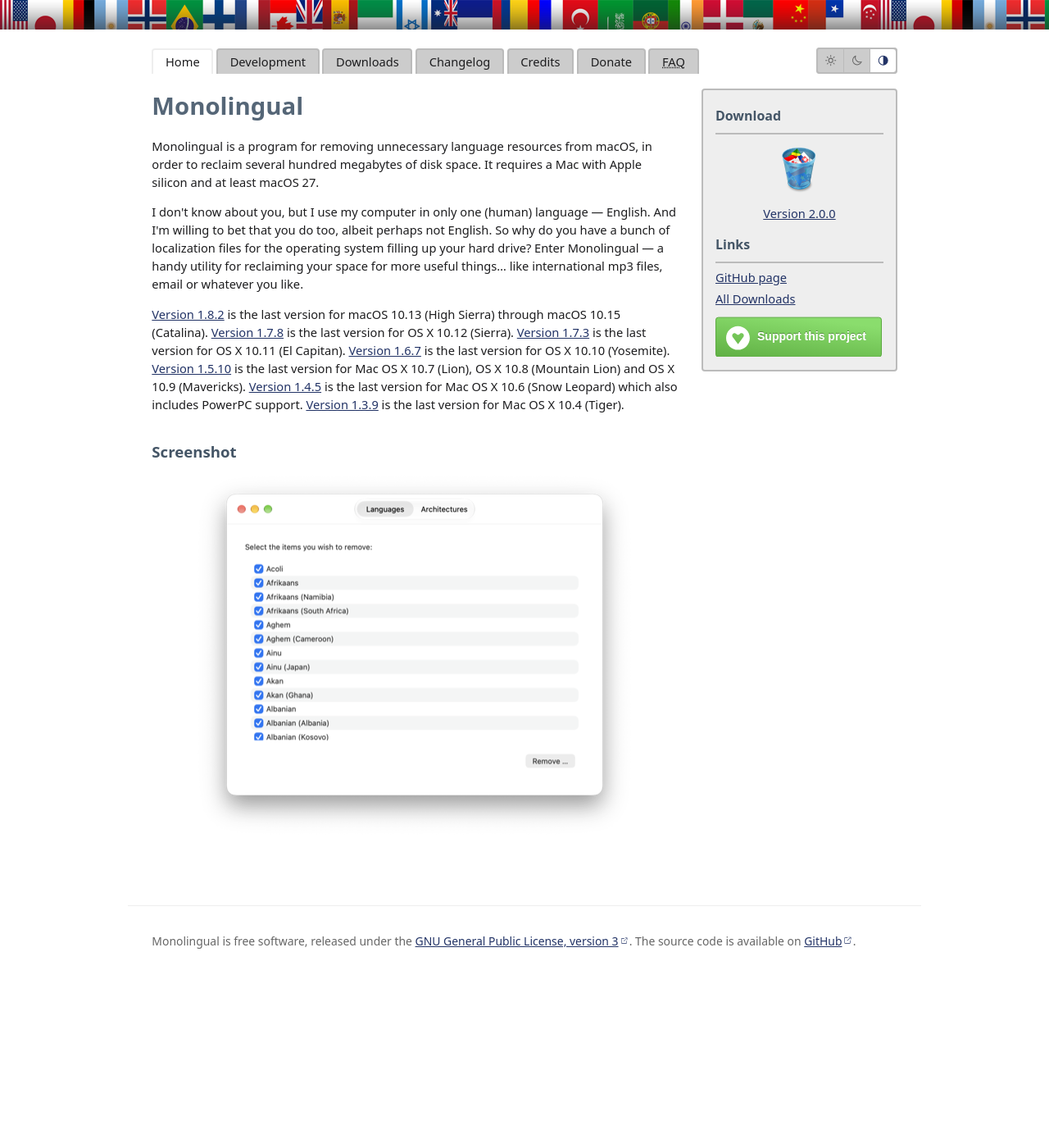
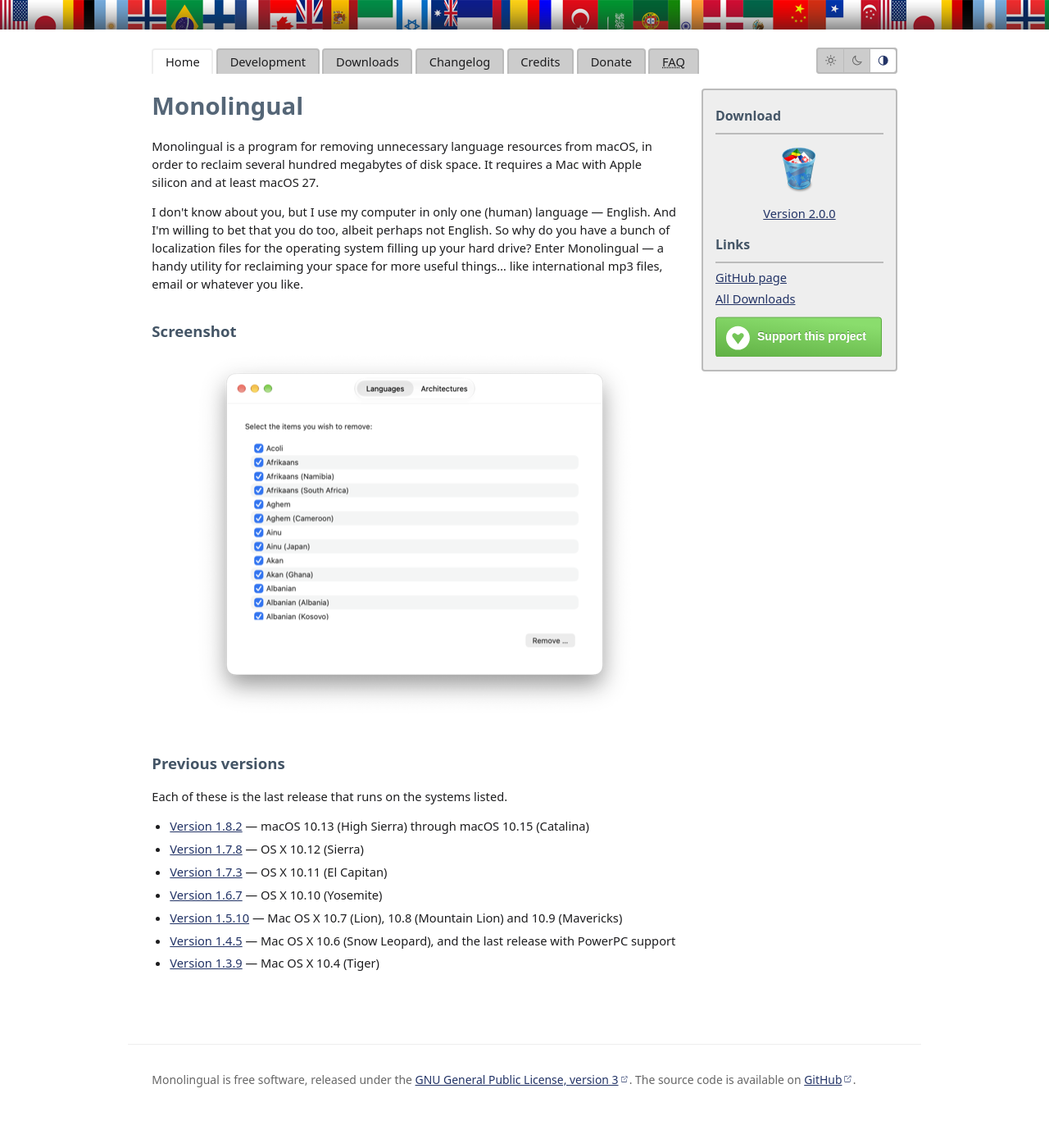
Before and after one commit to IngmarStein/Monolingual, a Jekyll site: the page built from index.html, in a window 1280 px wide. Shown: the whole page at 82% size. Built offline with Jekyll 4.4.1, drawn with Linux system fonts in a browser that asks for light colours; before the commit the page ends 1231 px from its top, so only the background shows below that.

Commit message:
Turn the previous versions into a list below the screenshot
The seven older releases were one paragraph of seven sentences, each
ending in the system it is the last for, which forced a reader to scan
mid-sentence for the line that applies to them. They are now a list under
their own heading, version first and system after it, so the version
numbers line up and the systems can be read down the page.

The download box in the sidebar keeps its single call to action: at 260px
wide, seven rows of version and system would have made the box twice as
tall as the button it exists to show, and on a narrow window the sidebar
is drawn after the whole article anyway.

```diff
--- a/css/main.css
+++ b/css/main.css
@@ -404,6 +404,26 @@
 	max-width: 546px;
 }
 
+/* The older releases are a lookup list rather than prose: the version is read
+   first and the system it is the last for follows it. */
+ul.versions
+{
+	margin: 1em 0;
+	padding-left: 1.5em;
+}
+
+ul.versions li + li
+{
+	margin-top: .4em;
+}
+
+/* A version number split over two lines ("Version" / "1.8.2") reads as two
+   entries in a list like this one. */
+ul.versions a
+{
+	white-space: nowrap;
+}
+
 ul.donate
 {
 	display: flex;
--- a/index.html
+++ b/index.html
@@ -13,17 +13,42 @@
 			filling up your hard drive? Enter Monolingual &#8212; a handy utility for reclaiming your
 			space for more useful things&#8230; like international mp3 files, email or whatever you like.
 		</p>
-		<p>
-			<a href="{{ site.github_download_url | replace: 'VERSION', '1.8.2' | append: '.dmg' }}">Version 1.8.2</a> is the last version for macOS 10.13 (High Sierra) through macOS 10.15 (Catalina).
-			<a href="{{ site.github_download_url | replace: 'VERSION', '1.7.8' | append: '.dmg' }}">Version 1.7.8</a> is the last version for OS X 10.12 (Sierra).
-			<a href="{{ site.github_download_url | replace: 'VERSION', '1.7.3' | append: '.dmg' }}">Version 1.7.3</a> is the last version for OS X 10.11 (El Capitan).
-			<a href="{{ site.github_download_url | replace: 'VERSION', '1.6.7' | append: '.dmg' }}">Version 1.6.7</a> is the last version for OS X 10.10 (Yosemite).
-			<a href="{{ site.github_download_url | replace: 'VERSION', '1.5.10' | append: '.dmg' }}">Version 1.5.10</a> is the last version for Mac OS X 10.7 (Lion), OS X 10.8 (Mountain Lion) and OS X 10.9 (Mavericks).
-			<a href="{{ site.github_download_url | replace: 'VERSION', '1.4.5' | append: '.dmg' }}">Version 1.4.5</a> is the last version for Mac OS X 10.6 (Snow Leopard) which also includes PowerPC support.
-			<a href="{{ site.github_download_url | replace: 'VERSION', '1.3.9' | append: '.dmg' }}">Version 1.3.9</a> is the last version for Mac OS X 10.4 (Tiger).
-		</p>
-
 		<h2>Screenshot</h2>
 		<div class="screenshot">
 			<img src="images/Monolingual-2.0.0-en.png" srcset="images/Monolingual-2.0.0-en_2x.png 2x" width="546" height="454" alt="The Monolingual main window">
 		</div>
+
+		<h2>Previous versions</h2>
+		<p>
+			Each of these is the last release that runs on the systems listed.
+		</p>
+		<ul class="versions">
+			<li>
+				<a href="{{ site.github_download_url | replace: 'VERSION', '1.8.2' | append: '.dmg' }}">Version 1.8.2</a>
+				&#8212; macOS 10.13 (High Sierra) through macOS 10.15 (Catalina)
+			</li>
+			<li>
+				<a href="{{ site.github_download_url | replace: 'VERSION', '1.7.8' | append: '.dmg' }}">Version 1.7.8</a>
+				&#8212; OS X 10.12 (Sierra)
+			</li>
+			<li>
+				<a href="{{ site.github_download_url | replace: 'VERSION', '1.7.3' | append: '.dmg' }}">Version 1.7.3</a>
+				&#8212; OS X 10.11 (El Capitan)
+			</li>
+			<li>
+				<a href="{{ site.github_download_url | replace: 'VERSION', '1.6.7' | append: '.dmg' }}">Version 1.6.7</a>
+				&#8212; OS X 10.10 (Yosemite)
+			</li>
+			<li>
+				<a href="{{ site.github_download_url | replace: 'VERSION', '1.5.10' | append: '.dmg' }}">Version 1.5.10</a>
+				&#8212; Mac OS X 10.7 (Lion), 10.8 (Mountain Lion) and 10.9 (Mavericks)
+			</li>
+			<li>
+				<a href="{{ site.github_download_url | replace: 'VERSION', '1.4.5' | append: '.dmg' }}">Version 1.4.5</a>
+				&#8212; Mac OS X 10.6 (Snow Leopard), and the last release with PowerPC support
+			</li>
+			<li>
+				<a href="{{ site.github_download_url | replace: 'VERSION', '1.3.9' | append: '.dmg' }}">Version 1.3.9</a>
+				&#8212; Mac OS X 10.4 (Tiger)
+			</li>
+		</ul>
```
